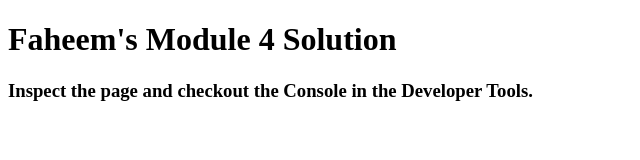
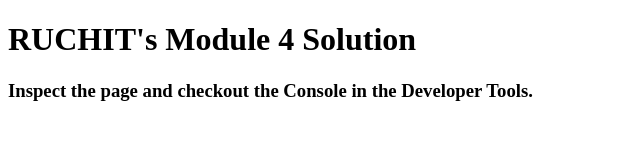
Before and after one commit to ruchit-26/Html-CSS-javascript-project, a plain HTML site: page week4/index.html in a window 1280 px wide. Shown: the whole page, without its empty margins (0-640 px from the left). Drawn offline with Linux system fonts and the light colour scheme.

Commit message:
Update index.html

```diff
--- a/week4/index.html
+++ b/week4/index.html
@@ -11,7 +11,7 @@
   <script src="script.js"></script>
 </head>
 <body>
-  <h1>Faheem's Module 4 Solution</h1>
+  <h1>RUCHIT's Module 4 Solution</h1>
   <h3>Inspect the page and checkout the Console in the Developer Tools.</h3>
 </body>
 </html>
```
